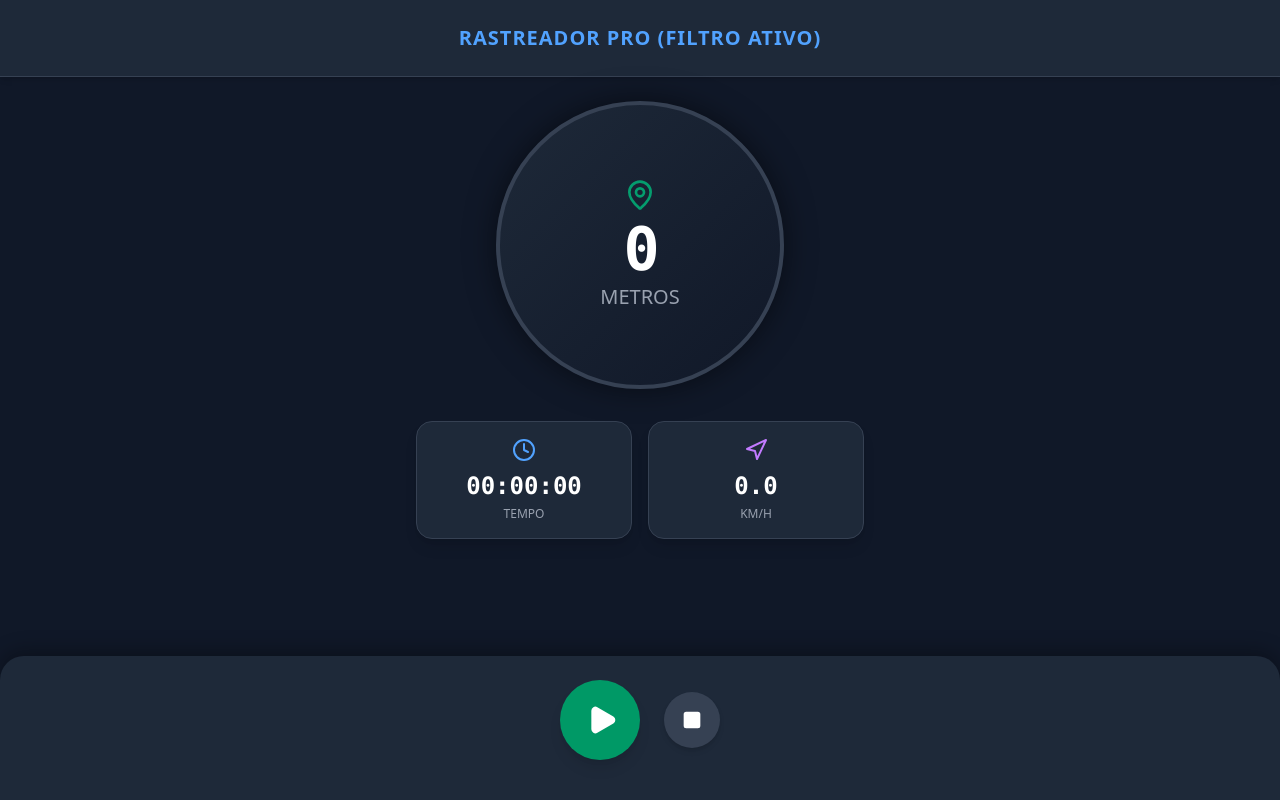
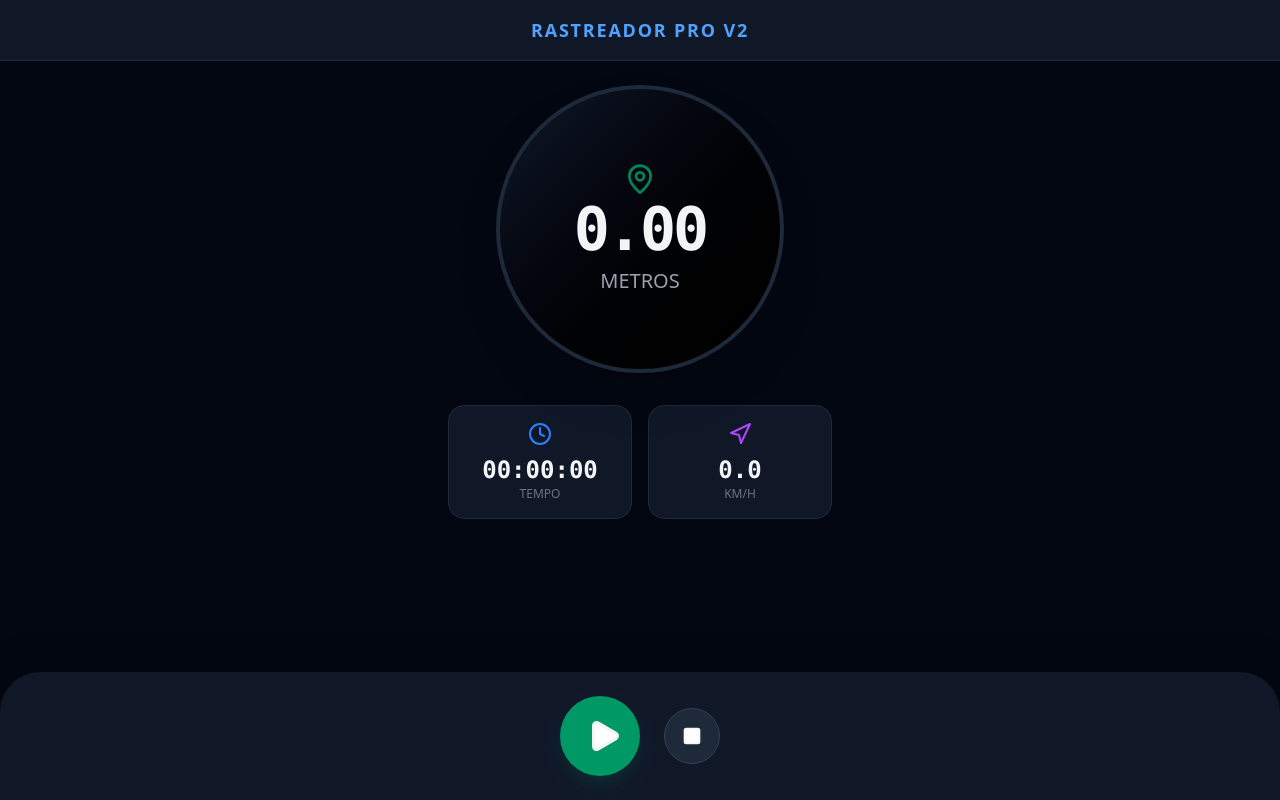
Before and after one commit to kaique-smaug/Cronometro, a React (Vite) app: page / in a window 1280 px wide. Built offline with nearby package versions, Linux system fonts and the light colour scheme.

Commit message:
Alterando o App.tsx para melhorar precisão do gps

```diff
--- a/src/App.jsx
+++ b/src/App.jsx
@@ -1,35 +1,57 @@
 import React, { useState, useEffect, useRef } from 'react';
 import { Play, Pause, Square, MapPin, Clock, Navigation } from 'lucide-react';
 
-// Função auxiliar para converter graus em radianos
-const deg2rad = (deg) => {
-  return deg * (Math.PI / 180);
-};
+// =========================================
+// UTILITÁRIOS MATEMÁTICOS
+// =========================================
+const deg2rad = (deg) => deg * (Math.PI / 180);
 
-// Fórmula de Haversine para calcular a distância entre dois pontos lat/long em metros
+// Fórmula de Haversine para distância em metros
 const getDistanceFromLatLonInMeters = (lat1, lon1, lat2, lon2) => {
-  const R = 6371e3; // Raio da Terra em metros
+  const R = 6371e3;
   const dLat = deg2rad(lat2 - lat1);
   const dLon = deg2rad(lon2 - lon1);
-  const a =
-    Math.sin(dLat / 2) * Math.sin(dLat / 2) +
-    Math.cos(deg2rad(lat1)) * Math.cos(deg2rad(lat2)) *
-    Math.sin(dLon / 2) * Math.sin(dLon / 2);
+  const a = Math.sin(dLat / 2) * Math.sin(dLat / 2) +
+            Math.cos(deg2rad(lat1)) * Math.cos(deg2rad(lat2)) *
+            Math.sin(dLon / 2) * Math.sin(dLon / 2);
   const c = 2 * Math.atan2(Math.sqrt(a), Math.sqrt(1 - a));
   return R * c;
 };
 
-// Componente para formatar o tempo (HH:MM:SS)
-const formatTime = (totalSeconds) => {
-  const hours = Math.floor(totalSeconds / 3600);
-  const minutes = Math.floor((totalSeconds % 3600) / 60);
-  const seconds = totalSeconds % 60;
+// =========================================
+// FILTRO DE KALMAN SIMPLIFICADO (1D para Lat/Lon separado)
+// =========================================
+class KalmanFilter {
+  constructor(processNoise = 1, measurementNoise = 10, estimationError = 10, initialValue = 0) {
+    this.Q = processNoise; // Ruído do processo (o quanto confiamos no modelo de movimento)
+    this.R = measurementNoise; // Ruído da medição (incerteza do GPS)
+    this.P = estimationError; // Erro da estimativa atual
+    this.X = initialValue; // Estado atual estimado (posição)
+  }
 
-  return [hours, minutes, seconds]
-    .map(v => v < 10 ? "0" + v : v)
-    .join(":");
-};
+  update(measurement, accuracy) {
+    // Atualiza o ruído da medição com a precisão real do GPS no momento
+    this.R = accuracy * accuracy;
 
+    // Previsão (simples: assumimos que ficou parado, movimento entra como ruído Q)
+    this.P = this.P + this.Q;
+
+    // Ganho de Kalman
+    const K = this.P / (this.P + this.R);
+
+    // Atualização do estado com a nova medição
+    this.X = this.X + K * (measurement - this.X);
+
+    // Atualização da covariância do erro
+    this.P = (1 - K) * this.P;
+
+    return this.X;
+  }
+}
+
+// =========================================
+// COMPONENTE PRINCIPAL
+// =========================================
 function App() {
   const [isRunning, setIsRunning] = useState(false);
   const [timeElapsed, setTimeElapsed] = useState(0);
@@ -38,223 +60,177 @@ function App() {
   const [gpsAccuracy, setGpsAccuracy] = useState(null);
   const [errorMsg, setErrorMsg] = useState('');
 
-  // Referências para manter valores entre renderizações
+  // Refs para manter estado entre renderizações sem re-render
   const lastPositionRef = useRef(null);
   const watchIdRef = useRef(null);
   const timerRef = useRef(null);
-  // Histórico recente de posições para média móvel
-  const positionHistoryRef = useRef([]);
 
-  // Efeito para o Cronômetro
+  // Refs para os filtros de Kalman (um para Latitude, um para Longitude)
+  const latKalmanRef = useRef(new KalmanFilter(3, 10, 10, 0));
+  const lonKalmanRef = useRef(new KalmanFilter(3, 10, 10, 0));
+  const isFirstReadingRef = useRef(true);
+
+  // Cronômetro
   useEffect(() => {
     if (isRunning) {
-      timerRef.current = setInterval(() => {
-        setTimeElapsed(prev => prev + 1);
-      }, 1000);
+      timerRef.current = setInterval(() => setTimeElapsed(p => p + 1), 1000);
     } else {
       clearInterval(timerRef.current);
     }
     return () => clearInterval(timerRef.current);
   }, [isRunning]);
 
-  // Efeito para a Geolocalização com filtragem
+  // Geolocalização com Filtro Kalman
   useEffect(() => {
     if (isRunning) {
-      if (!navigator.geolocation) {
-        setErrorMsg('Geolocalização não é suportada pelo seu navegador.');
-        return;
-      }
-
-      const options = {
-        enableHighAccuracy: true,
-        timeout: 15000,
-        maximumAge: 0
-      };
+      if (!navigator.geolocation) return setErrorMsg('Sem suporte a GPS.');
 
       const success = (pos) => {
         let { latitude, longitude, accuracy, speed } = pos.coords;
 
-        // 1. Filtro de Precisão Básica: Ignora leituras muito ruins (> 50m)
-        if (accuracy > 50) {
-            setGpsAccuracy(accuracy);
-            return;
+        // 1. Filtro Grosso: Ignora leituras absurdamente ruins (> 60m)
+        if (accuracy > 60) {
+            setGpsAccuracy(accuracy); return;
         }
 
         setGpsAccuracy(accuracy);
         setCurrentSpeed(speed || 0);
 
-        // 2. Filtro de Média Móvel (Suavização)
-        const history = positionHistoryRef.current;
-        history.push({ latitude, longitude });
-        if (history.length > 5) history.shift();
-
-        if (history.length > 0) {
-            const avgLat = history.reduce((sum, p) => sum + p.latitude, 0) / history.length;
-            const avgLon = history.reduce((sum, p) => sum + p.longitude, 0) / history.length;
-            latitude = avgLat;
-            longitude = avgLon;
+        // 2. Inicialização dos Filtros na primeira leitura válida
+        if (isFirstReadingRef.current) {
+            latKalmanRef.current = new KalmanFilter(3, accuracy, accuracy, latitude);
+            lonKalmanRef.current = new KalmanFilter(3, accuracy, accuracy, longitude);
+            isFirstReadingRef.current = false;
+            lastPositionRef.current = { latitude, longitude, timestamp: pos.timestamp };
+            return;
         }
 
+        // 3. Aplica o Filtro de Kalman
+        const smoothLat = latKalmanRef.current.update(latitude, accuracy);
+        const smoothLon = lonKalmanRef.current.update(longitude, accuracy);
+
+        // 4. Cálculo de Distância com dados suavizados
         if (lastPositionRef.current) {
           const dist = getDistanceFromLatLonInMeters(
             lastPositionRef.current.latitude,
             lastPositionRef.current.longitude,
-            latitude,
-            longitude
+            smoothLat,
+            smoothLon
           );
 
-          // 3. Filtro de Movimento Mínimo e Velocidade Realista
-          const timeDiff = (pos.timestamp - lastPositionRef.current.timestamp) / 1000; // segundos
-          const calculatedSpeed = timeDiff > 0 ? dist / timeDiff : 0; // m/s
+          // 5. Deadband Dinâmico: Só conta se moveu mais que a "incerteza" atual filtrada
+          // Usei 0.8m como base mínima para tentar pegar passos lentos, mas exigindo consistência.
+          const timeDiff = (pos.timestamp - lastPositionRef.current.timestamp) / 1000;
+          const calculatedSpeed = timeDiff > 0 ? dist / timeDiff : 0;
 
-          // Se moveu > 1.5m E a velocidade calculada é < 36km/h (10m/s)
-          if (dist > 1.5 && calculatedSpeed < 10) {
-             setDistance(prevDist => prevDist + dist);
-             lastPositionRef.current = { latitude, longitude, timestamp: pos.timestamp };
+          // Se moveu > 0.8m E velocidade < 30km/h (para evitar teleportes)
+          if (dist > 0.8 && calculatedSpeed < 8.3) {
+             setDistance(d => d + dist);
+             lastPositionRef.current = { latitude: smoothLat, longitude: smoothLon, timestamp: pos.timestamp };
           }
-        } else {
-           lastPositionRef.current = { latitude, longitude, timestamp: pos.timestamp };
         }
         setErrorMsg('');
       };
 
-      const error = (err) => {
-        let msg = 'Erro desconhecido de localização.';
-        if (err.code === 1) msg = 'Permissão de localização negada.';
-        if (err.code === 2) msg = 'Sinal de GPS indisponível. Vá para uma área aberta.';
-        if (err.code === 3) msg = 'Tempo esgotado ao buscar localização.';
-        setErrorMsg(msg);
-      };
+      const error = (err) => setErrorMsg(err.code === 1 ? 'Permissão negada.' : 'Sinal GPS perdido.');
 
-      watchIdRef.current = navigator.geolocation.watchPosition(success, error, options);
+      watchIdRef.current = navigator.geolocation.watchPosition(success, error, {
+        enableHighAccuracy: true, timeout: 20000, maximumAge: 0
+      });
 
     } else {
-      if (watchIdRef.current !== null) {
-        navigator.geolocation.clearWatch(watchIdRef.current);
-        watchIdRef.current = null;
-      }
+      // Cleanup ao pausar/parar
+      if (watchIdRef.current) navigator.geolocation.clearWatch(watchIdRef.current);
       lastPositionRef.current = null;
-      positionHistoryRef.current = [];
+      isFirstReadingRef.current = true;
     }
-
-    return () => {
-      if (watchIdRef.current !== null) {
-        navigator.geolocation.clearWatch(watchIdRef.current);
-      }
-    };
+    return () => { if (watchIdRef.current) navigator.geolocation.clearWatch(watchIdRef.current); };
   }, [isRunning]);
 
-  const handleStart = () => {
-    setErrorMsg('Aguardando sinal de GPS estável...');
-    setIsRunning(true);
+  // Reset total
+  const handleReset = () => {
+    setIsRunning(false); setTimeElapsed(0); setDistance(0);
+    setCurrentSpeed(0); setGpsAccuracy(null); setErrorMsg('');
+    lastPositionRef.current = null; isFirstReadingRef.current = true;
   };
 
-  const handlePause = () => {
-    setIsRunning(false);
+  // Formatação de Tempo HH:MM:SS
+  const formatTime = (totalSeconds) => {
+    const h = Math.floor(totalSeconds / 3600);
+    const m = Math.floor((totalSeconds % 3600) / 60);
+    const s = totalSeconds % 60;
+    return [h, m, s].map(v => v < 10 ? "0" + v : v).join(":");
   };
 
-  const handleReset = () => {
-    setIsRunning(false);
-    setTimeElapsed(0);
-    setDistance(0);
-    setCurrentSpeed(0);
-    setGpsAccuracy(null);
-    setErrorMsg('');
-    lastPositionRef.current = null;
-    positionHistoryRef.current = [];
-  };
-
-  const speedKmh = (currentSpeed * 3.6).toFixed(1);
-
   return (
-    <div className="min-h-screen bg-gray-900 text-white flex flex-col font-sans">
-      {/* Header */}
-      <div className="p-6 bg-gray-800 shadow-md border-b border-gray-700">
-        <h1 className="text-center text-xl font-semibold tracking-wider text-blue-400 uppercase">
-          Rastreador Pro (Filtro Ativo)
-        </h1>
+    <div className="min-h-screen bg-gray-950 text-gray-100 flex flex-col font-sans">
+      <div className="p-4 bg-gray-900 border-b border-gray-800 text-center">
+        <h1 className="text-lg font-bold text-blue-400 tracking-widest uppercase">Rastreador Pro V2</h1>
       </div>
 
-      {/* Main Content */}
-      <div className="flex-1 flex flex-col items-center justify-start p-6 space-y-8">
+      <div className="flex-1 flex flex-col items-center p-6 space-y-8">
+        {errorMsg && <div className="bg-red-900/50 text-red-200 p-2 rounded text-sm">{errorMsg}</div>}
 
-        {errorMsg && (
-          <div className={`w-full max-w-md p-3 rounded-lg text-center text-sm font-medium ${errorMsg.includes('Aguardando') ? 'bg-blue-900/50 text-blue-200' : 'bg-red-900/50 text-red-200'}`}>
-            {errorMsg}
-          </div>
-        )}
+        {/* Círculo Principal de Distância */}
+        <div className="relative flex flex-col items-center justify-center w-72 h-72 rounded-full bg-gradient-to-br from-gray-900 to-black border-4 border-gray-800 shadow-2xl">
+          <MapPin className="w-8 h-8 text-emerald-500 opacity-70 mb-1" />
 
-        <div className="relative flex items-center justify-center w-72 h-72 rounded-full bg-gradient-to-br from-gray-800 to-gray-900 shadow-[0_0_30px_rgba(0,0,0,0.5)] border-4 border-gray-700">
-          <div className="text-center z-10 flex flex-col items-center">
-            <MapPin className="w-8 h-8 text-emerald-500 mb-2 opacity-80" />
-            <span className="text-6xl font-bold tracking-tighter font-mono">
-              {distance < 1000
-                ? Math.floor(distance)
-                : (distance / 1000).toFixed(2)}
-            </span>
-            <span className="text-gray-400 text-xl uppercase mt-1">
-              {distance < 1000 ? 'Metros' : 'KM'}
-            </span>
-          </div>
+          {/* Exibição com Metros e Centímetros */}
+          <span className="text-6xl font-bold font-mono tracking-tighter">
+            {distance < 1000
+              ? distance.toFixed(2) // Mostra 2 casas decimais (centímetros)
+              : (distance / 1000).toFixed(3) // Mostra 3 casas para KM (metros)
+            }
+          </span>
+          <span className="text-gray-400 text-xl uppercase mt-2 font-medium">
+            {distance < 1000 ? 'Metros' : 'KM'}
+          </span>
+
           {isRunning && (
-            <div className="absolute w-full h-full rounded-full border-4 border-t-emerald-500 border-r-transparent border-b-transparent border-l-transparent animate-spin duration-3000"></div>
+            <div className="absolute inset-0 rounded-full border-4 border-t-emerald-500/80 border-r-emerald-500/20 border-b-transparent border-l-transparent animate-spin [animation-duration:3s]"></div>
           )}
         </div>
 
-        <div className="grid grid-cols-2 gap-4 w-full max-w-md">
-          <div className="bg-gray-800 p-4 rounded-2xl flex flex-col items-center shadow-lg border border-gray-700">
-            <Clock className="w-6 h-6 text-blue-400 mb-2" />
-            <span className="text-2xl font-mono font-semibold">
-              {formatTime(timeElapsed)}
-            </span>
-            <span className="text-xs text-gray-400 uppercase mt-1">Tempo</span>
+        {/* Cards de Métricas Secundárias */}
+        <div className="grid grid-cols-2 gap-4 w-full max-w-sm">
+          <div className="bg-gray-900 p-4 rounded-2xl border border-gray-800 flex flex-col items-center">
+            <Clock className="text-blue-500 w-6 h-6 mb-2" />
+            <span className="text-2xl font-mono font-bold">{formatTime(timeElapsed)}</span>
+            <span className="text-xs text-gray-500 uppercase">Tempo</span>
           </div>
-          <div className="bg-gray-800 p-4 rounded-2xl flex flex-col items-center shadow-lg border border-gray-700">
-            <Navigation className="w-6 h-6 text-purple-400 mb-2" />
-            <span className="text-2xl font-mono font-semibold">
-              {speedKmh}
-            </span>
-            <span className="text-xs text-gray-400 uppercase mt-1">km/h</span>
+          <div className="bg-gray-900 p-4 rounded-2xl border border-gray-800 flex flex-col items-center">
+            <Navigation className="text-purple-500 w-6 h-6 mb-2" />
+            <span className="text-2xl font-mono font-bold">{(currentSpeed * 3.6).toFixed(1)}</span>
+            <span className="text-xs text-gray-500 uppercase">km/h</span>
           </div>
         </div>
 
+        {/* Indicador de Precisão */}
         {gpsAccuracy !== null && isRunning && (
-             <div className="text-xs text-gray-500 flex items-center">
-               <div className={`w-2 h-2 rounded-full mr-2 ${gpsAccuracy < 15 ? 'bg-green-500' : gpsAccuracy < 30 ? 'bg-yellow-500' : 'bg-red-500'}`}></div>
-               Precisão do GPS: ±{Math.round(gpsAccuracy)}m
-             </div>
+          <div className="flex items-center space-x-2 bg-gray-900 px-3 py-1.5 rounded-full text-xs font-medium text-gray-400 border border-gray-800">
+            <div className={`w-2.5 h-2.5 rounded-full ${gpsAccuracy < 10 ? 'bg-green-500 shadow-[0_0_8px_rgba(34,197,94,0.5)]' : gpsAccuracy < 30 ? 'bg-yellow-500' : 'bg-red-500'}`} />
+            <span>Precisão: ±{gpsAccuracy.toFixed(1)}m</span>
+          </div>
         )}
-
       </div>
 
-      <div className="bg-gray-800 p-6 pb-10 rounded-t-3xl shadow-[0_-5px_20px_rgba(0,0,0,0.3)]">
-        <div className="flex justify-center items-center space-x-6">
-          {!isRunning ? (
-            <button
-              onClick={handleStart}
-              className="flex flex-col items-center justify-center w-20 h-20 bg-emerald-600 active:bg-emerald-700 rounded-full shadow-lg transition-transform active:scale-95"
-            >
-              <Play fill="white" size={32} className="ml-1" />
+      {/* Controles */}
+      <div className="bg-gray-900 p-6 rounded-t-[2.5rem] shadow-[0_-10px_40px_-15px_rgba(0,0,0,0.5)]">
+        <div className="flex items-center justify-center gap-6">
+           {!isRunning ? (
+            <button onClick={() => { setErrorMsg('Aguardando GPS...'); setIsRunning(true); }} className="w-20 h-20 bg-emerald-600 hover:bg-emerald-500 active:scale-95 rounded-full flex items-center justify-center shadow-lg shadow-emerald-900/30 transition-all">
+              <Play fill="white" size={36} className="ml-2" />
             </button>
-          ) : (
-            <button
-              onClick={handlePause}
-              className="flex flex-col items-center justify-center w-20 h-20 bg-amber-500 active:bg-amber-600 rounded-full shadow-lg transition-transform active:scale-95"
-            >
-              <Pause fill="white" size={32} />
+           ) : (
+            <button onClick={() => setIsRunning(false)} className="w-20 h-20 bg-amber-500 hover:bg-amber-400 active:scale-95 rounded-full flex items-center justify-center shadow-lg shadow-amber-900/30 transition-all">
+              <Pause fill="white" size={36} />
             </button>
-          )}
-
-          <button
-            onClick={handleReset}
-            disabled={isRunning && timeElapsed === 0}
-            className="flex flex-col items-center justify-center w-14 h-14 bg-gray-700 active:bg-gray-600 rounded-full shadow-md transition-transform active:scale-95 disabled:opacity-50 disabled:cursor-not-allowed"
-          >
-            <Square fill="white" size={20} />
-          </button>
+           )}
+           <button onClick={handleReset} disabled={isRunning && timeElapsed === 0} className="w-14 h-14 bg-gray-800 hover:bg-gray-700 disabled:opacity-30 disabled:pointer-events-none active:scale-95 rounded-full flex items-center justify-center border border-gray-700 transition-all">
+             <Square fill="white" size={20} />
+           </button>
         </div>
       </div>
-
     </div>
   );
 }
```
